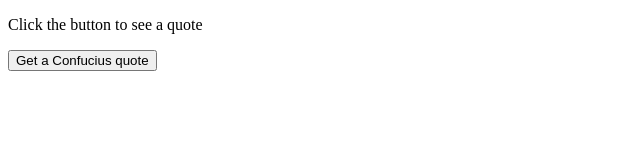
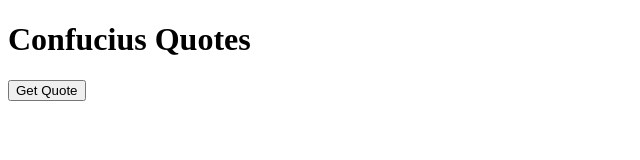
Before and after one commit to liviux/azure-github-actions-demo, a plain HTML site: page index.html in a window 1280 px wide. Shown: the whole page, without its empty margins (0-640 px from the left). Drawn offline with Linux system fonts and the light colour scheme.

Commit message:
Update index.html

```diff
--- a/index.html
+++ b/index.html
@@ -2,20 +2,19 @@
 <html lang="en">
 <head>
     <meta charset="UTF-8">
+    <meta http-equiv="X-UA-Compatible" content="IE=edge">
     <meta name="viewport" content="width=device-width, initial-scale=1.0">
     <title>Confucius Quotes</title>
-    <style>
-        /* Add your CSS styling here */
-    </style>
+    <link rel="stylesheet" href="styles.css">
+    <script src="script.js" defer></script>
 </head>
 <body>
-    <div id="quote-container">
-        <p id="quote">Click the button to see a quote</p>
+    <div class="container">
+        <h1>Confucius Quotes</h1>
+        <div id="quote-container">
+            <p id="quote"></p>
+        </div>
+        <button id="quote-button">Get Quote</button>
     </div>
-    <button id="quote-button">Get a Confucius quote</button>
-
-    <script>
-        // Add JavaScript code to fetch quotes from the database and update the page
-    </script>
 </body>
 </html>
```
